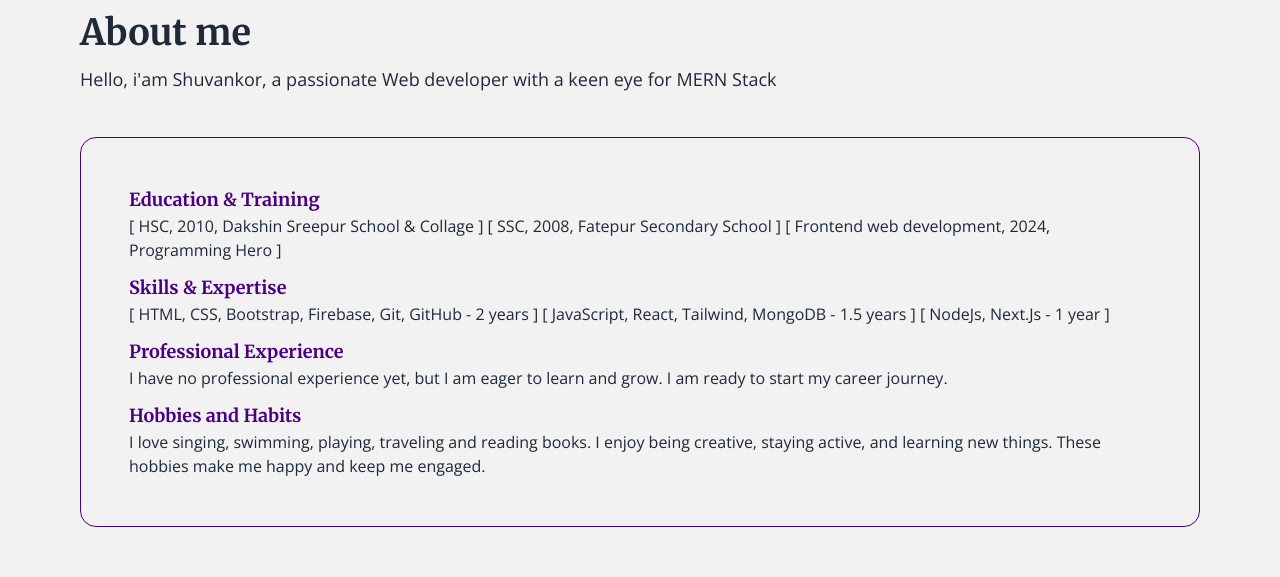
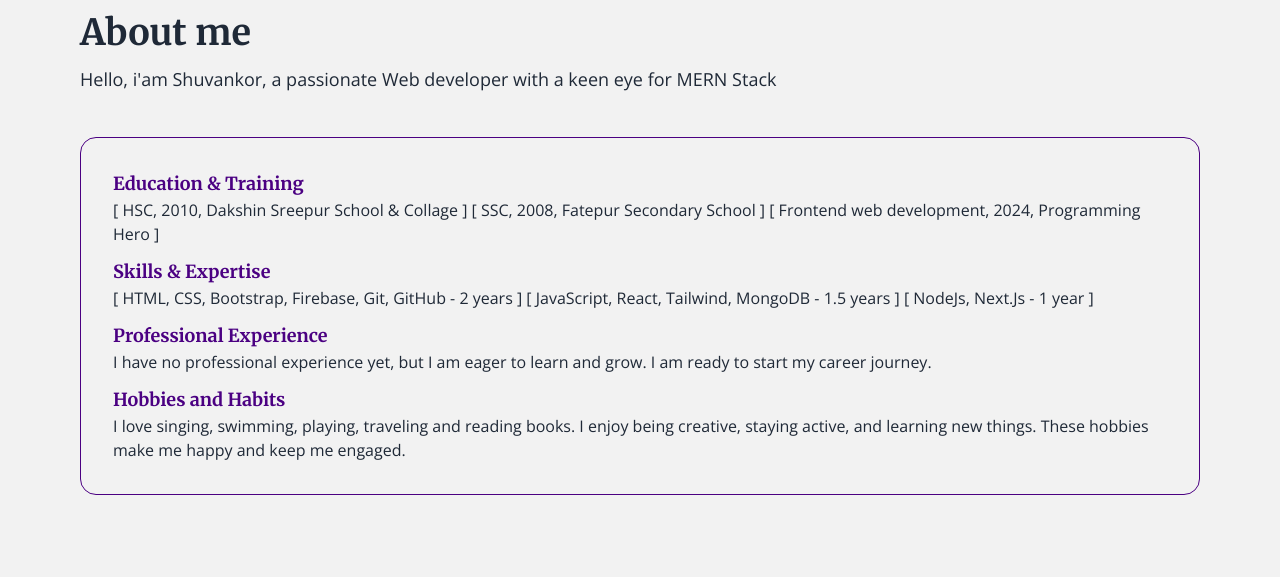
Before and after one commit to Shuvankor-Hazra/portfolio, a React (Vite) app: page / in a window 1280 px wide. Shown: the part 800-1377 px from the top of the page. Built offline with nearby package versions, Linux system fonts and the light colour scheme.

Commit message:
Project carocel added

```diff
--- a/src/components/About/About.jsx
+++ b/src/components/About/About.jsx
@@ -6,7 +6,7 @@ const About = () => {
             <div name="About" className="bg-base-200 max-w-screen-2xl container mx-auto px-4 md:px-20 py-12 md:py-24">
                 <h1 className="text-4xl font-bold">About me</h1>
                 <p className="pt-3 pb-6 text-lg">Hello, i{"'"}am Shuvankor, a passionate Web developer with a keen eye  for MERN Stack</p>
-                <div className="space-y-3 border border-[#4B0082] p-12 rounded-2xl mt-5">
+                <div className="space-y-3 border border-[#4B0082] p-8 rounded-2xl mt-5">
                     <div>
                         <h2 className="text-lg font-bold text-[#4B0082]">Education & Training</h2>
                         <p>[ HSC, 2010, Dakshin Sreepur School & Collage ] [ SSC, 2008, Fatepur Secondary School ] [ Frontend web development, 2024, Programming Hero ] </p>
```
